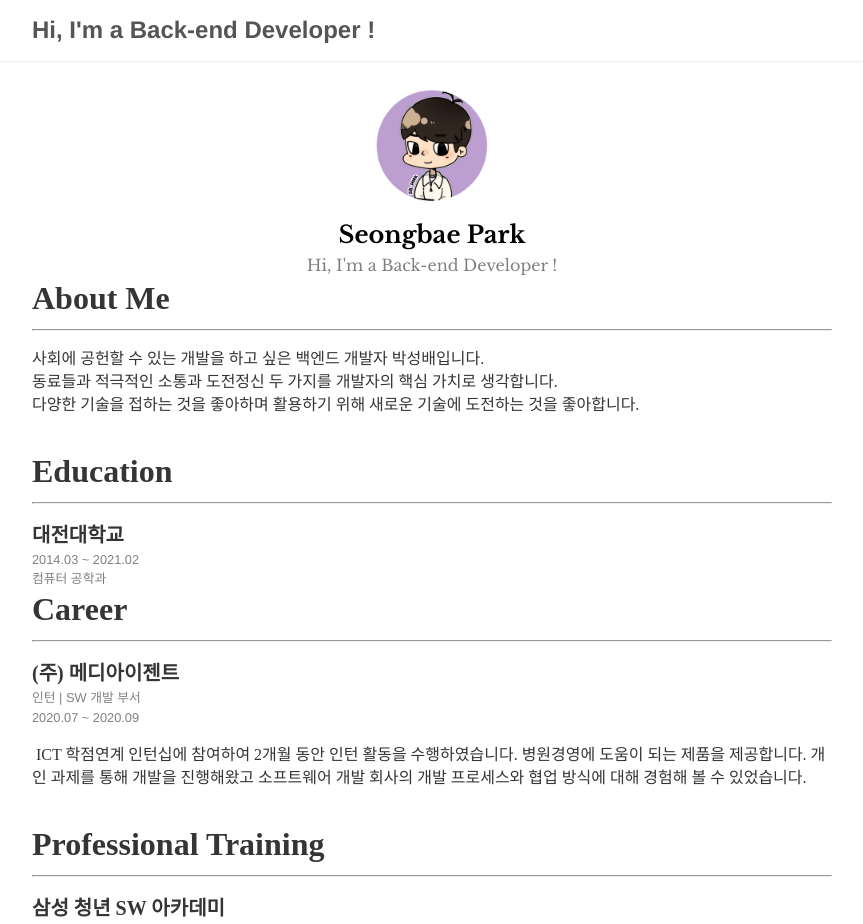
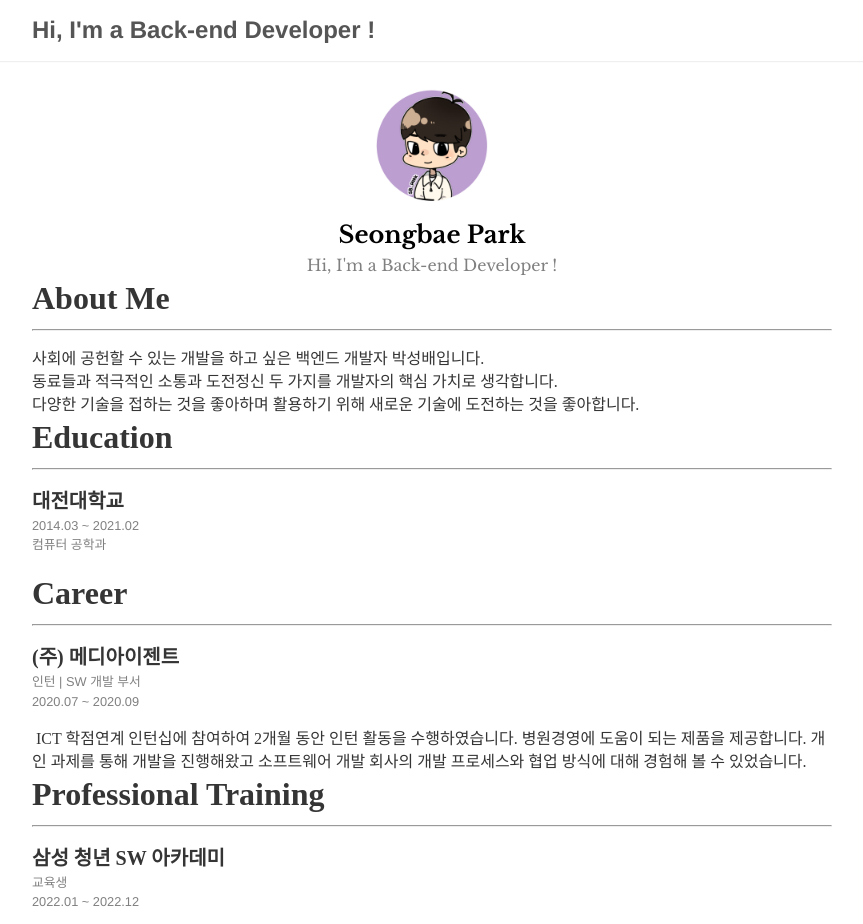
Before and after one commit to Sungbae95/Sungbae95.github.io, a Jekyll site: the page built from index.md, in a window 1280 px wide. Shown: the top 924 px of the page, without its empty margins (208-1071 px from the left). Built offline with Jekyll 4.4.1, drawn with Linux system fonts in a browser that asks for light colours; some web fonts are replaced.

Commit message:
Update index.md

```diff
--- a/index.md
+++ b/index.md
@@ -13,13 +13,13 @@ layout: about
 동료들과 적극적인 소통과 도전정신 두 가지를 개발자의 핵심 가치로 생각합니다.<br/>
 다양한 기술을 접하는 것을 좋아하며 활용하기 위해 새로운 기술에 도전하는 것을 좋아합니다.<br/>
 </p>
-<br/>
+
 
 <span style="line-height:10px; font-size:200%; font-family: nanumsquare;  font-weight: 800;"> Education </span>
 <hr />
 <span style="font-size:125%; font-family: nanumsquare;  font-weight: 700;"> 대전대학교 </span> <br/>
 <span style="font-size:80%; color:gray"> 2014.03 ~ 2021.02 <br/> 컴퓨터 공학과 </span>
-<br/>
+<br/><br/>
 
 <span style="line-height:10px; font-size:200%; font-family: nanumsquare;  font-weight: 800;"> Career </span>
 <hr />
@@ -30,7 +30,7 @@ layout: about
   병원경영에 도움이 되는 제품을 제공합니다.
   개인 과제를 통해 개발을 진행해왔고 소프트웨어 개발 회사의 개발 프로세스와 협업 방식에 대해 경험해 볼 수 있었습니다.
 </p>
-<br/>
+
 
 <span style="line-height:10px; font-size:200%; font-family: nanumsquare;  font-weight: 800;"> Professional Training </span>
 <hr />
@@ -43,7 +43,6 @@ layout: about
   6개월동안 기초 코딩 역량을 갖춘 신입 SW 개발자가 되기 위해 SW 필수 지식과 알고리즘 중심의 몰입형 코딩 교육을 이수
   남은 6개월 동안 실무 환경과 동일한 개발방식을 활용하여 실전형 자기주도 프로젝트를 수행해왔습니다.
 </p>
-<br/>
 
 <span style="line-height:10px; font-size:200%; font-family: nanumsquare;  font-weight: 800;"> Awards </span>
 <hr />
@@ -82,7 +81,6 @@ layout: about
 <p style="line-height:23px; font-family: nanumsquare;">
   &nbsp;- Node.js, Express, Mybatis, Socket.io, MariaDB <br/>
 </p>
-<br/>
 
 ![image](https://user-images.githubusercontent.com/98007970/225359926-7029288f-3e74-4024-9407-3fc525729ab8.png) <br/>
 <span style="font-size:135%; font-family: nanumsquare;  font-weight: 700;"> <b>ZZAZO</b> </span> <br/>
@@ -109,7 +107,6 @@ layout: about
 <p style="line-height:23px; font-family: nanumsquare;">
   &nbsp;- Django, MariaDB, MongoDB, Selenuim, Djongo, Python <br/>
 </p>
-<br/>
 
 ![image](https://user-images.githubusercontent.com/98007970/225358755-3302bcb5-afb6-41bd-840f-a5405a347925.png){: width="25%" height="25%"} <br/>
 <span style="font-size:135%; font-family: nanumsquare;  font-weight: 700;"> SELLY </span> <br/>
@@ -142,7 +139,6 @@ layout: about
 <p style="line-height:23px; font-family: nanumsquare;">
   &nbsp;- Spring Boot, Spring Cloud, Spring Data JPA, Node.js, Web3j, Docker, Jenkins, Nginx, MariaDB <br/>
 </p>
-<br/>
 
 <span style="line-height:10px; font-size:200%; font-family: nanumsquare;  font-weight: 800;"> Skills </span>
 <hr />
@@ -160,7 +156,6 @@ MySQL, MariaDB, MongoDB, Mybatis, JPA
 <p style="line-height:23px; font-family: nanumsquare;">
 Git, Github, Postman, VSCode, Intellij, Jira, Eclipse
 </p>
-<br/>
 
 <span style="line-height:10px; font-size:200%; font-family: nanumsquare;  font-weight: 800;"> Contact </span>
 <hr />
```
